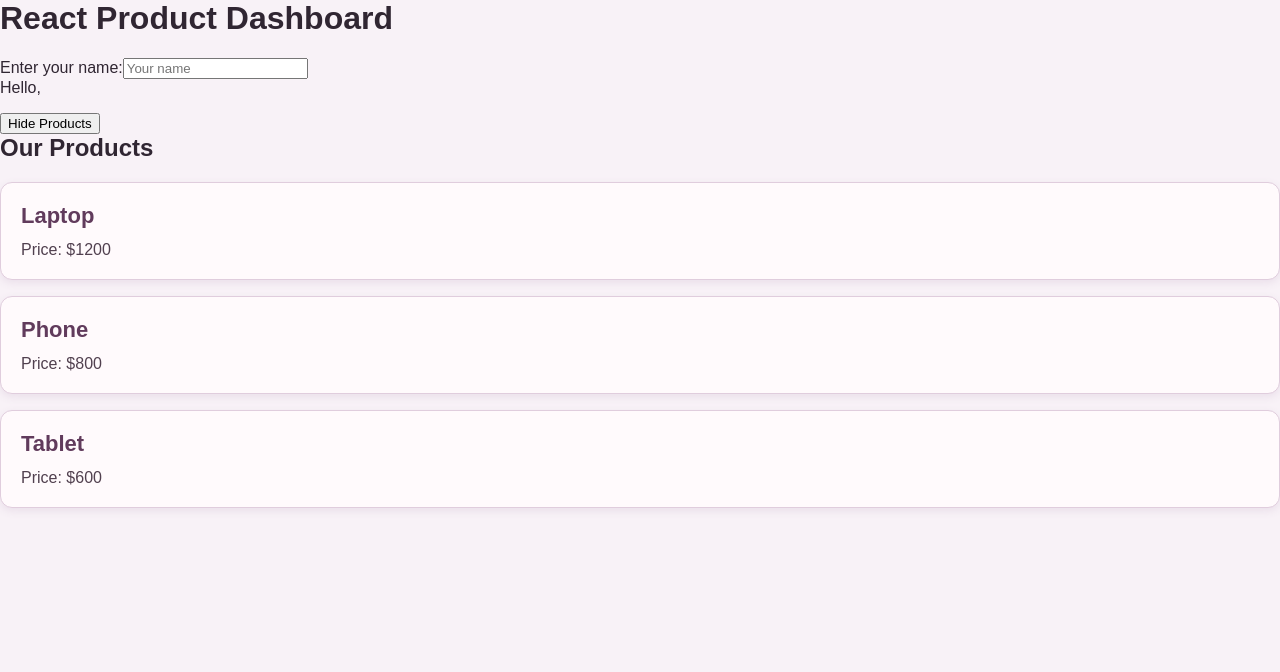
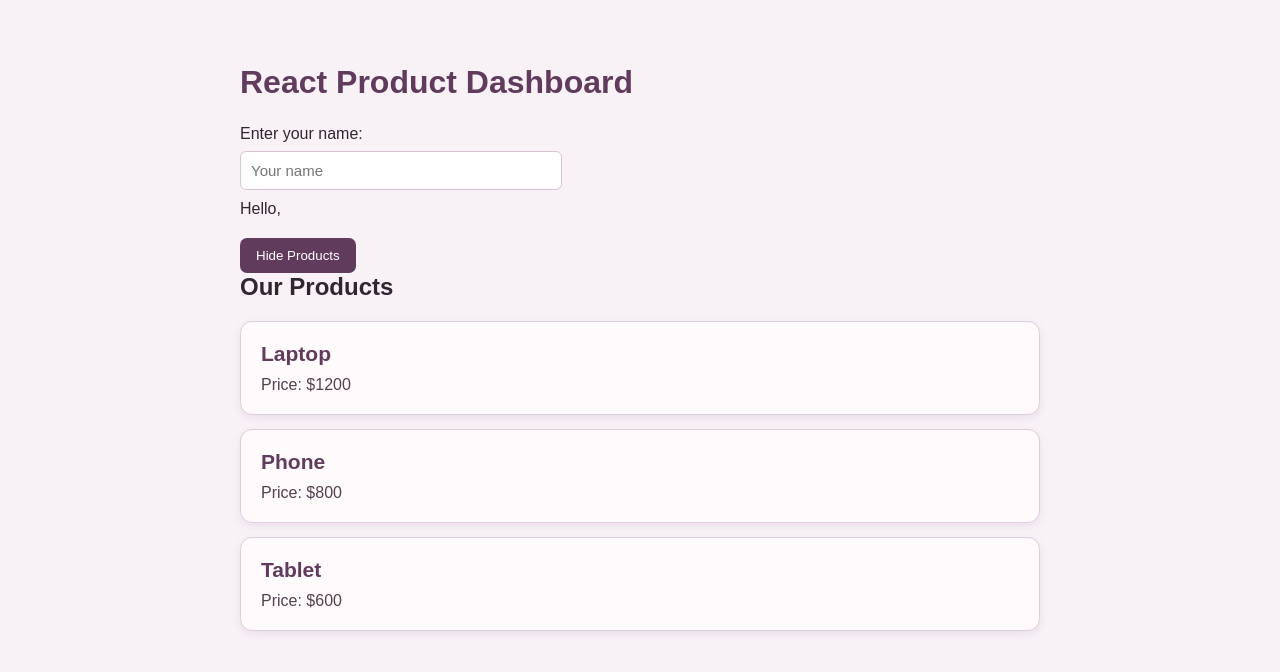
Before and after one commit to reyhaneh-m-amini/web-programming-lab-5, a React (Vite) app: page / in a window 1280 px wide. Shown: the top 672 px of the page. Built offline with nearby package versions, Linux system fonts and the light colour scheme.

Commit message:
finalized dashboard styling

```diff
--- a/src/App.css
+++ b/src/App.css
@@ -1,20 +1,69 @@
+.app {
+  max-width: 800px;
+  margin: 40px auto;
+  padding: 24px;
+  font-family: Arial, sans-serif;
+  color: #302632;
+}
+
+h1 {
+  color: #613b5c;
+  font-size: 32px;
+  margin-bottom: 24px;
+}
+
+.welcome {
+  margin-bottom: 20px;
+}
+
+label {
+  display: block;
+  margin-bottom: 8px;
+}
+
+input {
+  width: 100%;
+  max-width: 300px;
+  padding: 10px;
+  border: 1px solid #d9c4d5;
+  border-radius: 6px;
+  font-size: 15px;
+}
+
+.welcome p {
+  margin-top: 10px;
+}
+
+button {
+  padding: 10px 16px;
+  background: #613b5c;
+  color: white;
+  border: none;
+  border-radius: 7px;
+  cursor: pointer;
+}
+
+button:hover {
+  background: #795473;
+}
+
 .card {
   background: #fffafc;
   border: 1px solid #e0cddd;
   border-radius: 12px;
   padding: 20px;
-  margin: 16px 0;
+  margin: 14px 0;
   box-shadow: 0 3px 8px #eadfea;
 }
 
 .card h2 {
   color: #613b5c;
-  font-size: 22px;
-  margin: 0 0 12px;
+  font-size: 21px;
+  margin-bottom: 10px;
 }
 
 .card p {
   color: #51404f;
   font-size: 16px;
-  margin: 0;
+  margin-bottom: 0;
 }
```
